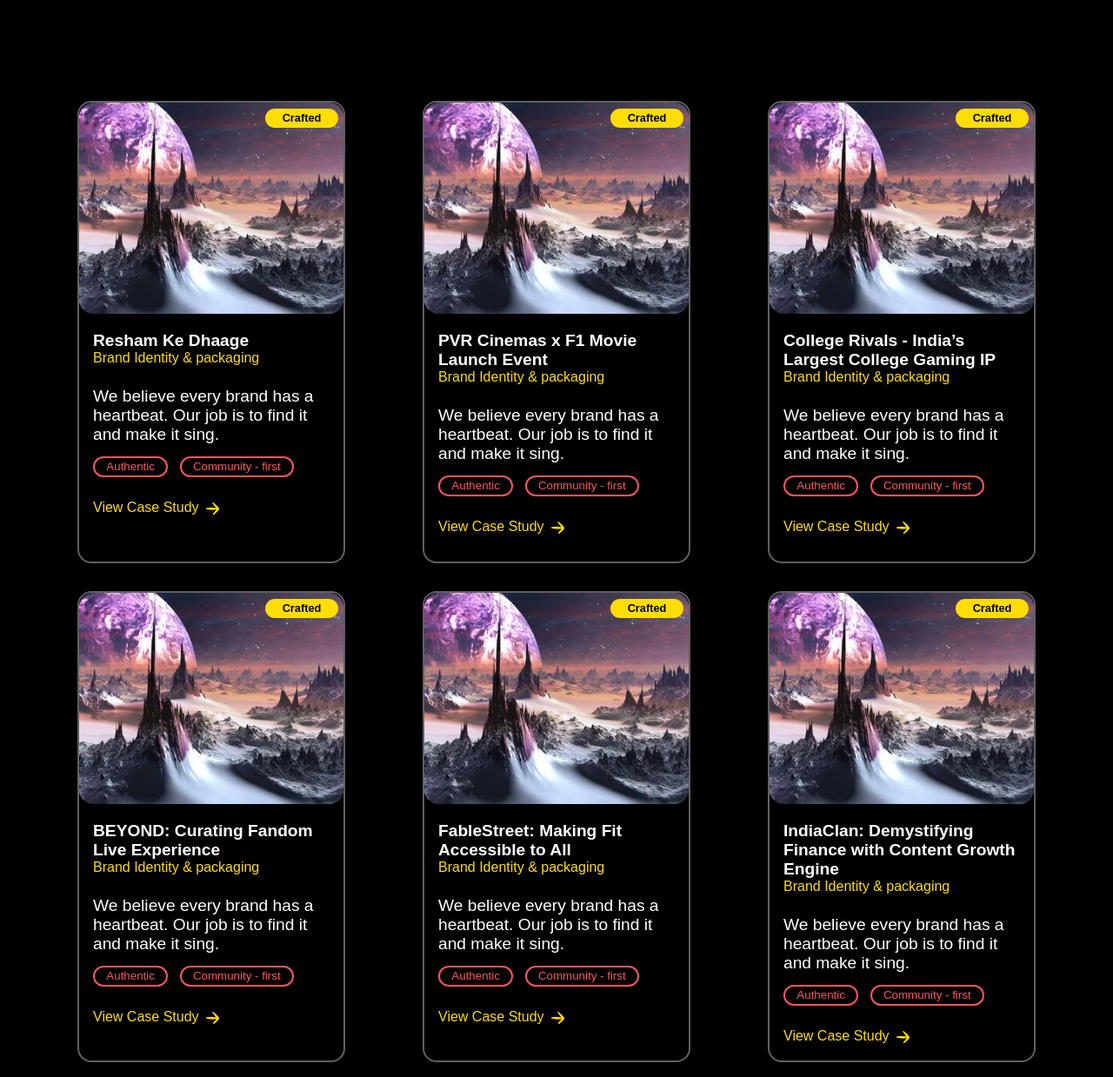
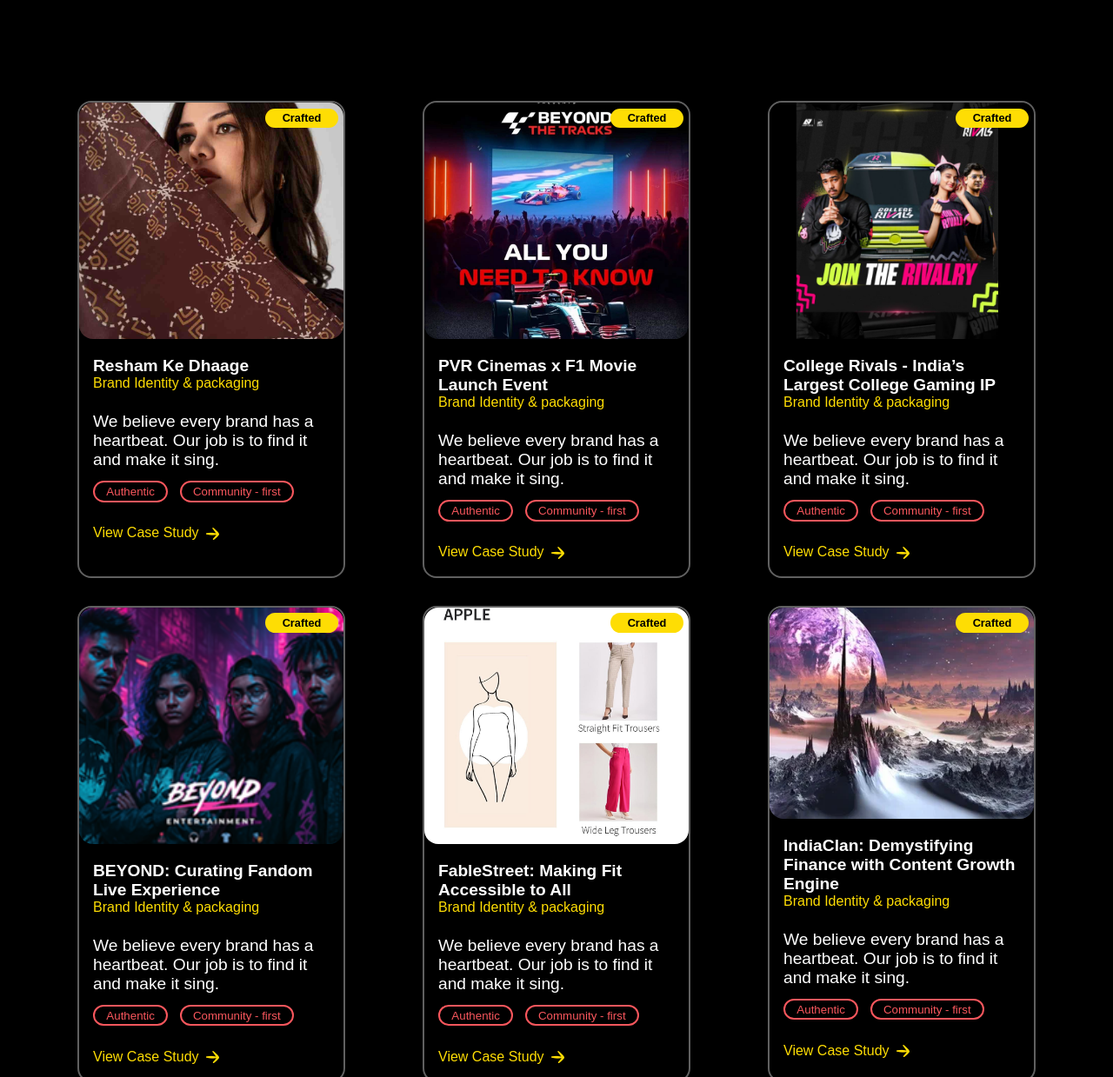
Before and after one commit to mkhan777717/2can-testing.io, a plain HTML site: page index.html in a window 1280 px wide. Shown: the part 2468-3707 px from the top of the page at 87% size. Drawn offline with Linux system fonts and the light colour scheme; a web font is replaced by a local one.

Commit message:
fixed css

```diff
--- a/index.html
+++ b/index.html
@@ -79,7 +79,7 @@
         <p class="subTitle">
             At 2CAN, we don’t believe in siloed services or templated solutions.
             Every brand is different. So our approach flexes to fit the problem, not the other way around
-            We work across three key zones
+            We work across three key zones:
         </p>
         <br>
     </div>
@@ -167,7 +167,7 @@
                     <li class="listText">Go-To-Market Strategy</li>
                     <li class="listText">Pop-Ups, Event IPs & Activations</li>
                     <li class="listText">Influencer & Community Marketing</li>
-                    <li class="listText">Media Buying ( Digital, Social, Community )</li>
+                    <li class="listText">Media Buying (Digital, Social, Community)</li>
                 </ul>
             </div>
             <br>
@@ -203,7 +203,7 @@
     <div class="cardWrapper">
         <div class="card2">
             <div class="imgCardWrapper">
-                <img class="imgCard" src="./assets/dummy.webp" alt="image" />
+                <img class="imgCard" src="./assets/RKD/3.jpg" alt="image" />
                 <p class="ribbonTag">Crafted</p>
             </div>
             <div class="card2ContentWrapper">
@@ -229,7 +229,7 @@
 
         <div class="card2">
             <div class="imgCardWrapper">
-                <img class="imgCard" src="./assets/dummy.webp" alt="image" />
+                <img class="imgCard" src="./assets/pvr/3.jpeg" alt="image" />
                 <p class="ribbonTag">Crafted</p>
             </div>
             <div class="card2ContentWrapper">
@@ -255,7 +255,7 @@
 
         <div class="card2">
             <div class="imgCardWrapper">
-                <img class="imgCard" src="./assets/dummy.webp" alt="image" />
+                <img class="imgCard" src="./assets/college-rivals/1.png" alt="image" />
                 <p class="ribbonTag">Crafted</p>
             </div>
             <div class="card2ContentWrapper">
@@ -281,7 +281,7 @@
 
         <div class="card2">
             <div class="imgCardWrapper">
-                <img class="imgCard" src="./assets/dummy.webp" alt="image" />
+                <img class="imgCard" src="./assets/beyond/8.png" alt="image" />
                 <p class="ribbonTag">Crafted</p>
             </div>
             <div class="card2ContentWrapper">
@@ -307,7 +307,7 @@
 
         <div class="card2">
             <div class="imgCardWrapper">
-                <img class="imgCard" src="./assets/dummy.webp" alt="image" />
+                <img class="imgCard" src="./assets/fable/2.jpg" alt="image" />
                 <p class="ribbonTag">Crafted</p>
             </div>
             <div class="card2ContentWrapper">
--- a/style.css
+++ b/style.css
@@ -183,7 +183,9 @@
 
 .imgCard {
     width: 100%;
+    max-height: 17em;
     border-radius: 1em;
+    object-fit: cover;
 }
 
 .ribbonTag {
@@ -435,7 +437,7 @@
     color: #F9575D;
     font-size: 2em;
     text-align: center;
-    padding: 0px 2em;
+    padding: 0px 8em;
 }
 
 .aboutSubTitle {
```
Also changed, not shown: assets/college-rivals/1.png (added).
